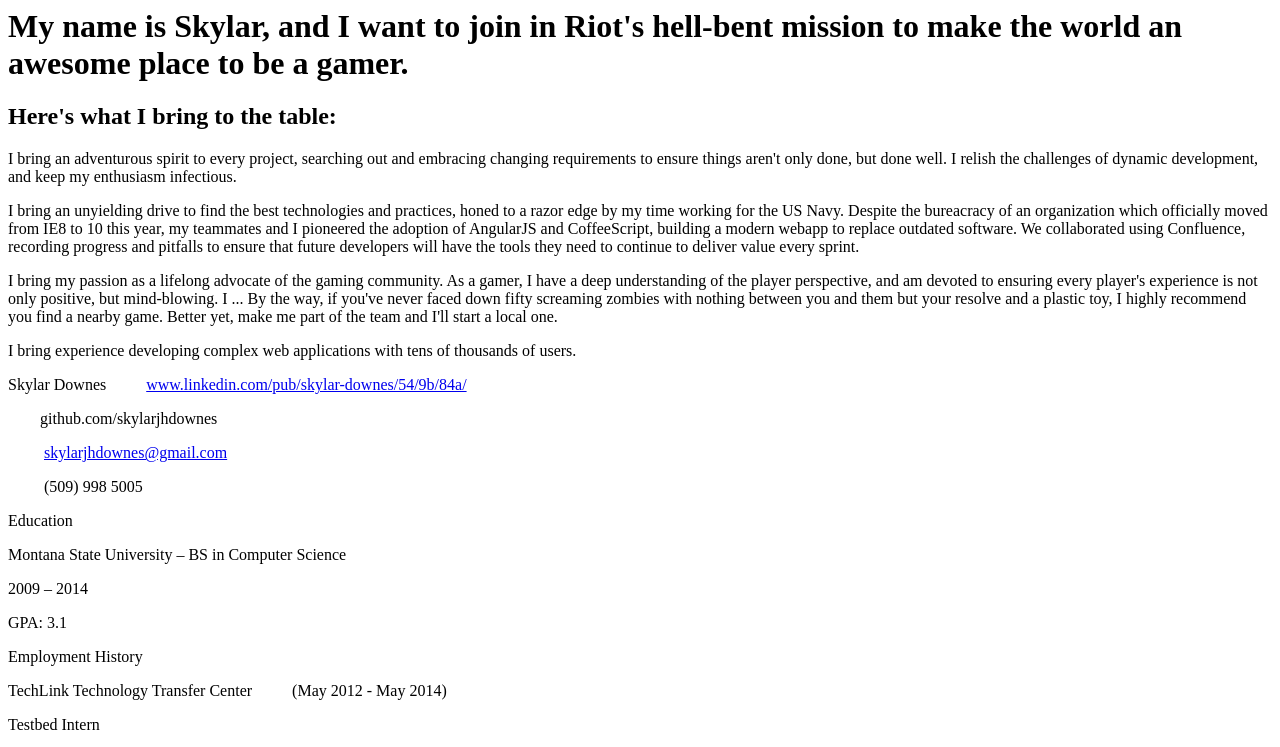
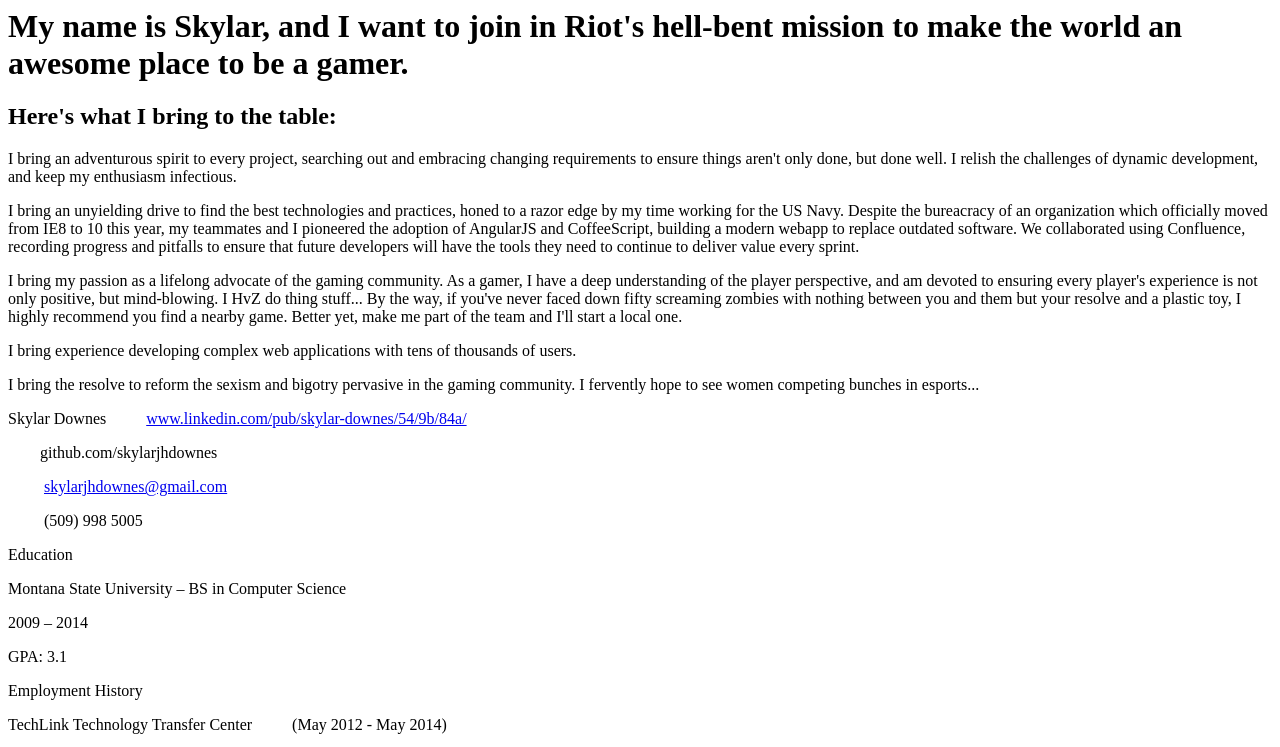
Before and after one commit to skylarjhdownes/website, a website: page app/viewResume/resume.html in a window 1280 px wide. Shown: the top 747 px of the page. Drawn offline with Linux system fonts and the light colour scheme.

Commit message:
More resume times.

```diff
--- a/app/viewResume/resume.html
+++ b/app/viewResume/resume.html
@@ -13,10 +13,13 @@
   I bring an unyielding drive to find the best technologies and practices, honed to a razor edge by my time working for the US Navy.  Despite the bureacracy of an organization which officially moved from IE8 to 10 this year, my teammates and I pioneered the adoption of AngularJS and CoffeeScript, building a modern webapp to replace outdated software.  We collaborated using Confluence, recording progress and pitfalls to ensure that future developers will have the tools they need to continue to deliver value every sprint.
 </p>
 <p>
-  I bring my passion as a lifelong advocate of the gaming community.  As a gamer, I have a deep understanding of the player perspective, and am devoted to ensuring every player's experience is not only positive, but mind-blowing.  I ... By the way, if you've never faced down fifty screaming zombies with nothing between you and them but your resolve and a plastic toy, I highly recommend you find a nearby game.  Better yet, make me part of the team and I'll start a local one.
+  I bring my passion as a lifelong advocate of the gaming community.  As a gamer, I have a deep understanding of the player perspective, and am devoted to ensuring every player's experience is not only positive, but mind-blowing.  I HvZ do thing stuff... By the way, if you've never faced down fifty screaming zombies with nothing between you and them but your resolve and a plastic toy, I highly recommend you find a nearby game.  Better yet, make me part of the team and I'll start a local one.
 </p>
 <p>
   I bring experience developing complex web applications with tens of thousands of users.
+</p>
+<p>
+  I bring the resolve to reform the sexism and bigotry pervasive in the gaming community.  I fervently hope to see women competing bunches in esports...
 </p>
 
 <title>Game design/programming resume</title>
```
